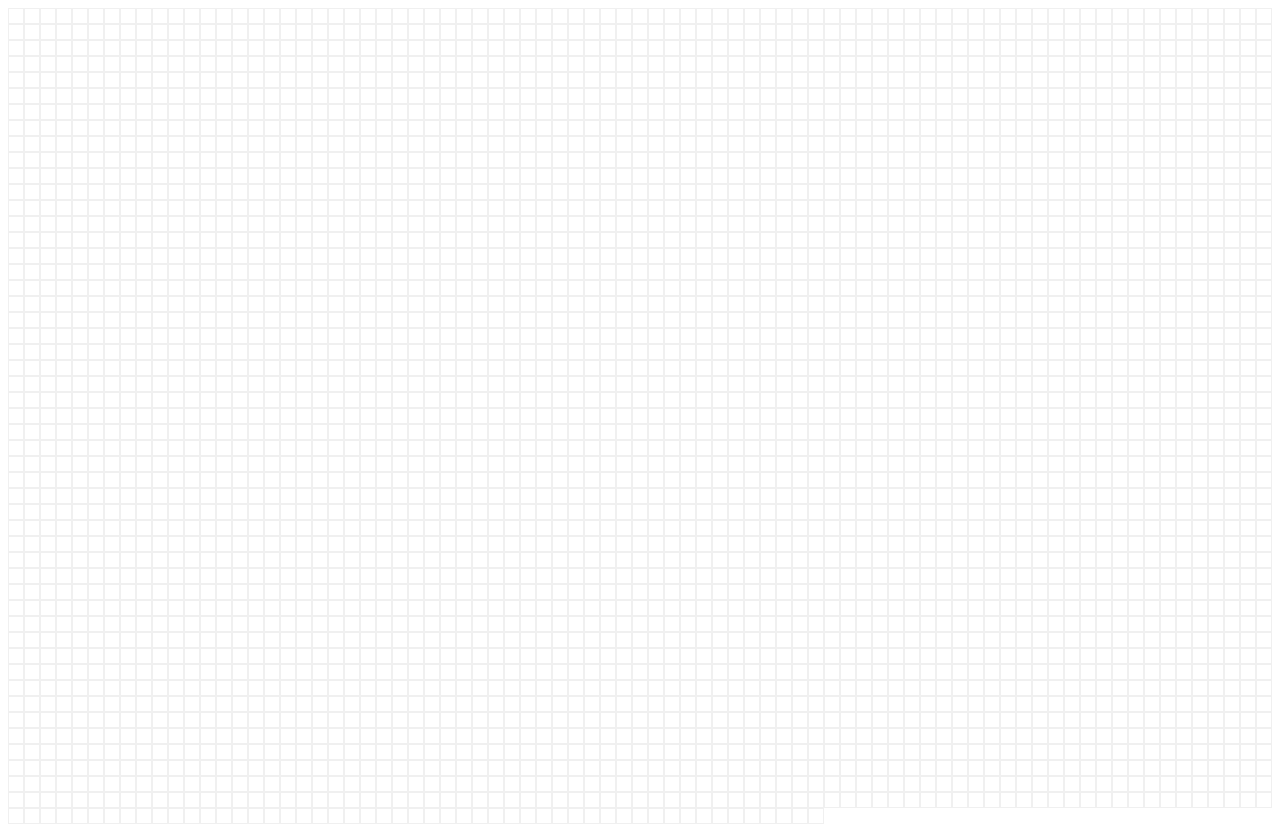
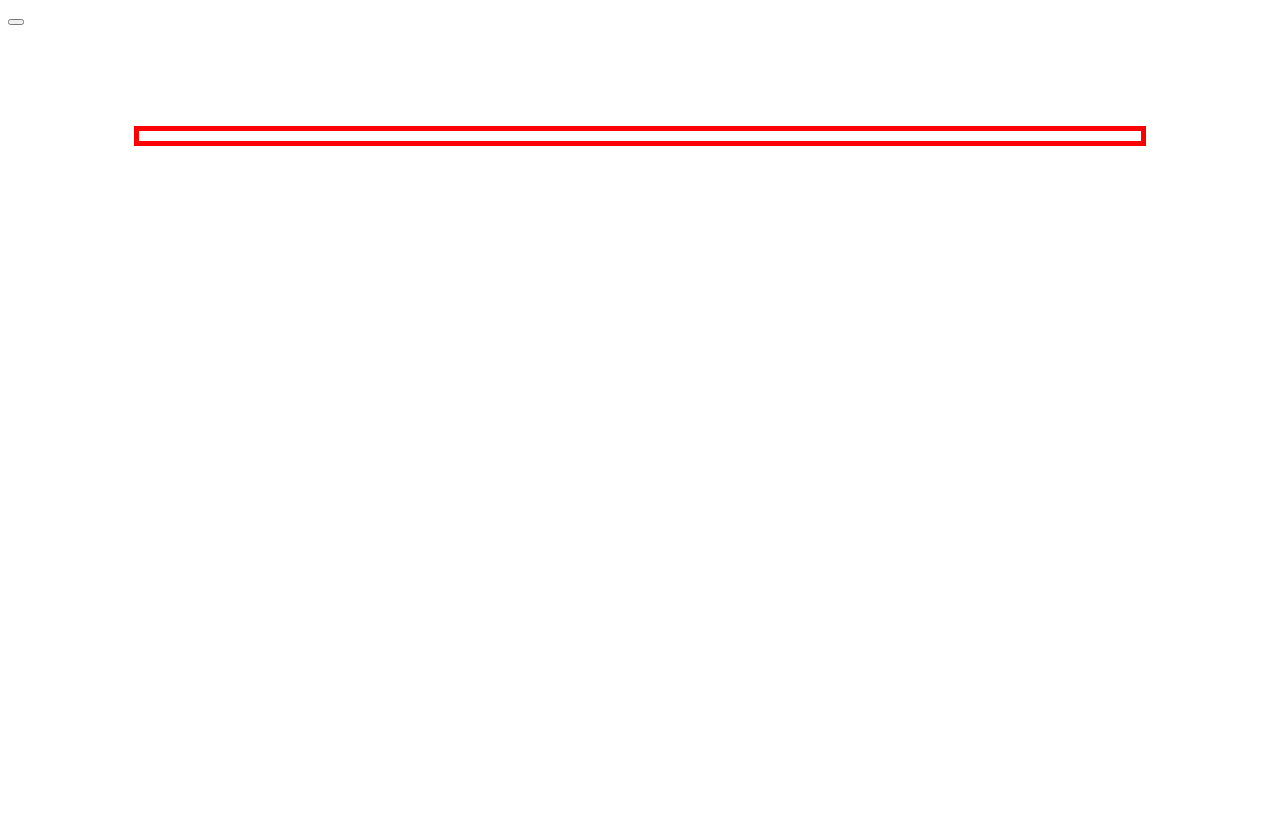
Before and after one commit to luca-deste/Etch-a-Sketch_odin, a plain HTML site: page index.html in a window 1280 px wide. After the commit the page ends 800 px from the top, so only its background shows below. Drawn offline with Linux system fonts and the light colour scheme.

Commit message:
deleted all cause i've misunderstood the asignment'

```diff
--- a/index.html
+++ b/index.html
@@ -7,6 +7,7 @@
     <link rel="stylesheet" href="style.css">
 </head>
 <body>
+    <button></button>
     <div id="container">
 
     </div>
--- a/script.js
+++ b/script.js
@@ -1,36 +1 @@
 const container = document.getElementById('container');
-console.log(window.innerHeight);
-console.log(window.innerWidth);
-window.addEventListener('resize',e=>{
-    filling(calculateArea());
-});
-//console.log(winArea);
-function calculateArea(){
-    let winArea = Math.floor((window.innerHeight*window.innerWidth)/256);
-    console.log(winArea);
-    return winArea;
-}
-function filling(winArea){
-    container.innerHTML='';
-    for(let i=0;i<=winArea;i++){
-        let drawer = document.createElement('div');
-        drawer.style.width='16px';
-        drawer.style.height='16px';
-        drawer.style.backgroundColor='white';
-        drawer.style.border='0.5px solid #F0F0F0';
-        drawer.classList.add('drawSurface');
-        container.appendChild(drawer);
-    }
-}
-
-filling(calculateArea());
-
-const drawSurface = document.querySelectorAll('.drawSurface');
-console.log(drawSurface[0]);
-
-drawSurface.forEach(element => {
-    console.log('hover');
-    element.addEventListener('mouseover',e => {
-        e.target.style.backgroundColor='black';
-    });
- });
--- a/style.css
+++ b/style.css
@@ -5,4 +5,10 @@
 #container{
     display: flex;
     flex-wrap: wrap;
+    margin: auto;
+    width: 80%;
+    height: auto;
+    padding: 5px;
+    margin-top: 100px;
+    border: 5px solid red;
 }
```
